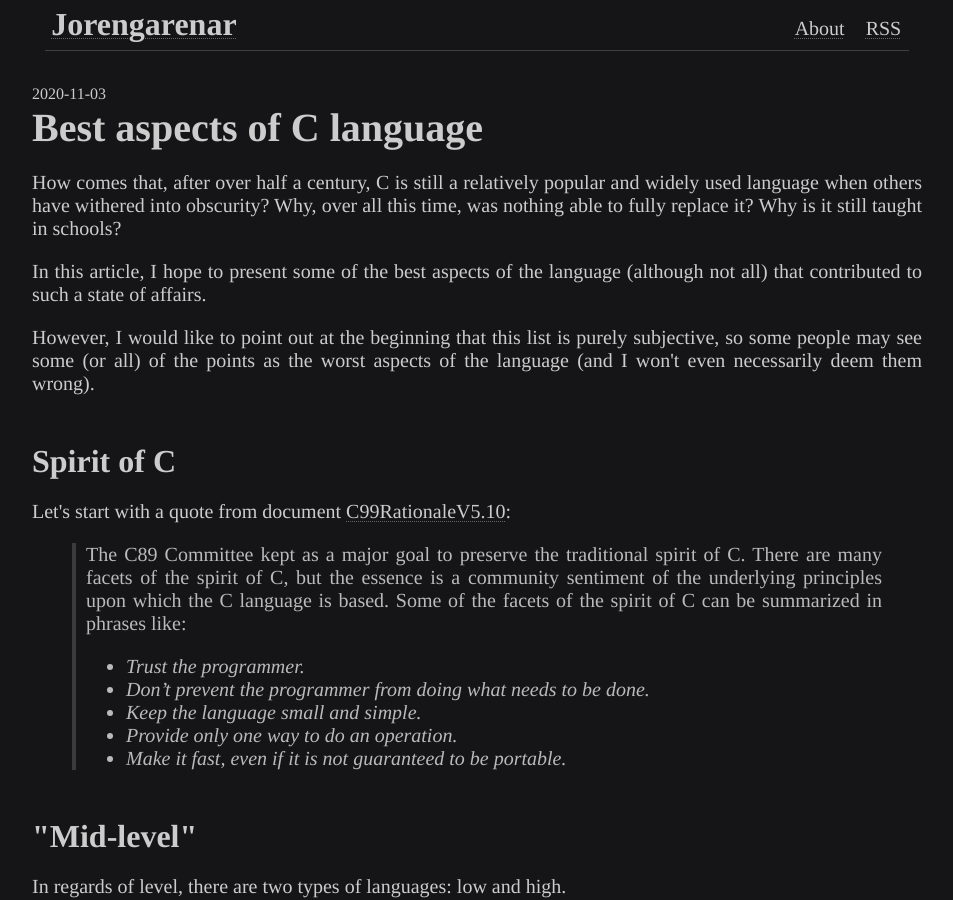
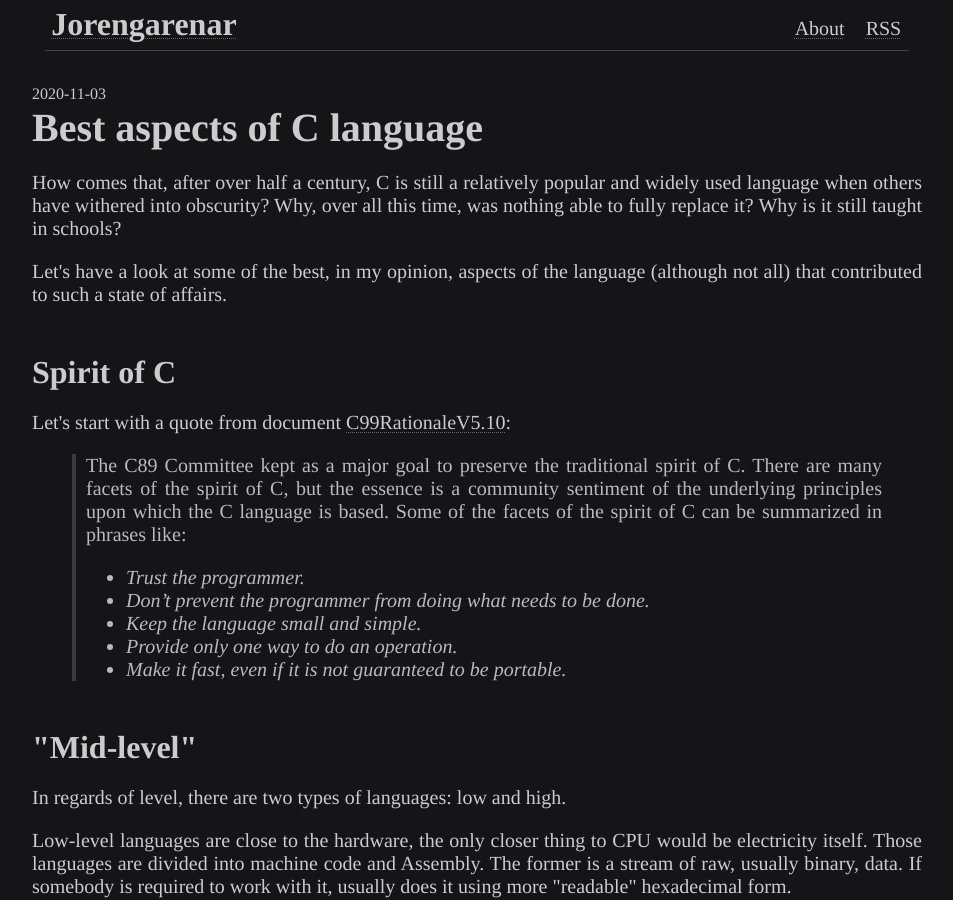
Before and after one commit to Jorenar/blog, a Jekyll site: the page built from _posts/2020-11-03-best-of-c.md, in a window 1280 px wide and 900 px high. Shown: the whole window, without its empty margins (163-1116 px from the left). Built offline with Jekyll 4.4.1, drawn with Linux system fonts in a browser that asks for light colours.

Commit message:
deploy: 4d77815c0af8631feec3eb5d780fb3829d19560a

```diff
--- a/_posts/2020-11-03-best-of-c.md
+++ b/_posts/2020-11-03-best-of-c.md
@@ -9,12 +9,9 @@ How comes that, after over half a century, C is still a relatively popular and
 widely used language when others have withered into obscurity? Why, over all this
 time, was nothing able to fully replace it? Why is it still taught in schools?
 
-In this article, I hope to present some of the best aspects of the language
+Let's have a look at some of the best, in my opinion, aspects of the language
 (although not all) that contributed to such a state of affairs.
 
-However, I would like to point out at the beginning that this list is purely
-subjective, so some people may see some (or all) of the points as the worst
-aspects of the language (and I won't even necessarily deem them wrong).
 
 # Spirit of C
 
```
